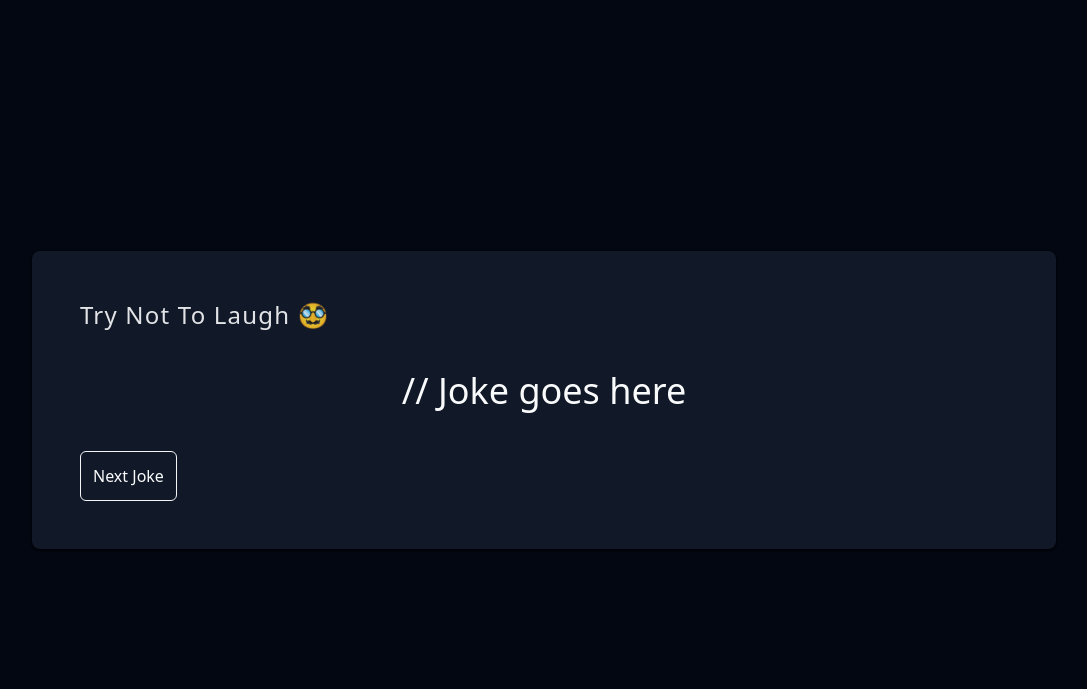
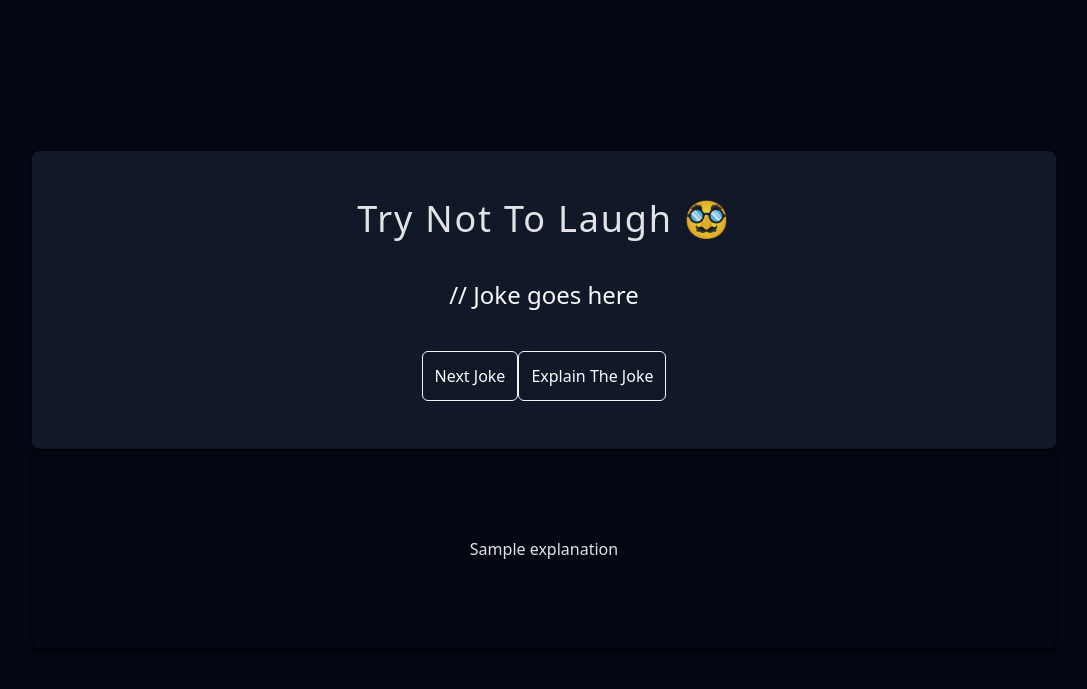
Before and after one commit to xuzmocode4-325/mirascope-django-tutorial, a Django app: template llm_joke_explainer/joke_explainer/templates/joke_explainer/index.html in a window 1280 px wide. Shown: the top 689 px of the page, without its empty margins (96-1183 px from the left). Run offline with Django 5.2, Linux system fonts and the light colour scheme; the template is opened without the code that fills it: most values are stand-ins (such as "Sample title", 1, 10 or a date in 2020); some libraries are stand-ins or nearby versions.

Commit message:
update app index

```diff
--- a/llm_joke_explainer/joke_explainer/templates/joke_explainer/index.html
+++ b/llm_joke_explainer/joke_explainer/templates/joke_explainer/index.html
@@ -4,27 +4,44 @@
 {% block title %}{% endblock %}
 
 {% block content%}
-
-    <div id="container" class="
+<div id="container" class="
     bg-gray-900 p-12 rounded-lg shadow
-    shadow-black w-[80vw] text-gray-50">
-    <h3 id="title" class="opacity-90 tracking-wider text-2xl">
+    shadow-black w-[80vw] text-gray-50 max-h-1/2-screen overflow-scroll">
+    <h3 id="title" class="opacity-90 tracking-wider text-4xl text-center">
     Try Not To Laugh 🥸
     </h3>
     <div>
-        <p id="joke" class="text-4xl text-center my-10">
+        <p id="joke" class="text-2xl md:text-4xl text-center my-10">
         // Joke goes here
         </p>
     </div>
-    <button id="jokeBtn" class="
-        hover:border-transparent hover:bg-gray-500 hover:text-white
-        border border-gray-100 p-3 rounded-md">
-        Next Joke
-    </button>
+    <!--  -->
+    <div class="flex justify-center space-x-8">
+        <button id="nextJokeBtn" class="
+            hover:border-transparent hover:bg-gray-700 hover:text-white
+            border border-gray-100 p-3 rounded-md">
+            Next Joke
+        </button>
+        <button id="explainJokeBtn" class="
+            hover:border-transparent hover:bg-gray-700 hover:text-white
+            border border-gray-100 p-3 rounded-md">
+            Explain The Joke
+        </button>
     </div>
+</div>
+
+<div id="explanation-container" class="
+    bg-gray-700  p-12 mt-4 rounded-lg shadow shadow-black w-[80vw] text-gray-50 flex items-center justify-center">
+    <p id="explanation" class="text-lg opacity-90 tracking-widest text-center my-10">
+        {{ explanation }}
+    </p>
+</div>
 
 {% endblock %}
 
 {% block script %}
-    <script src="{% static 'joke_explainer/js/getJokes.js' %}"></script>
+    <script
+        src="{% static 'joke_explainer/js/getJokes.js' %}"
+        data-url="{% url 'joke_explainer_index' %}">
+    </script>
 {% endblock %}
```
